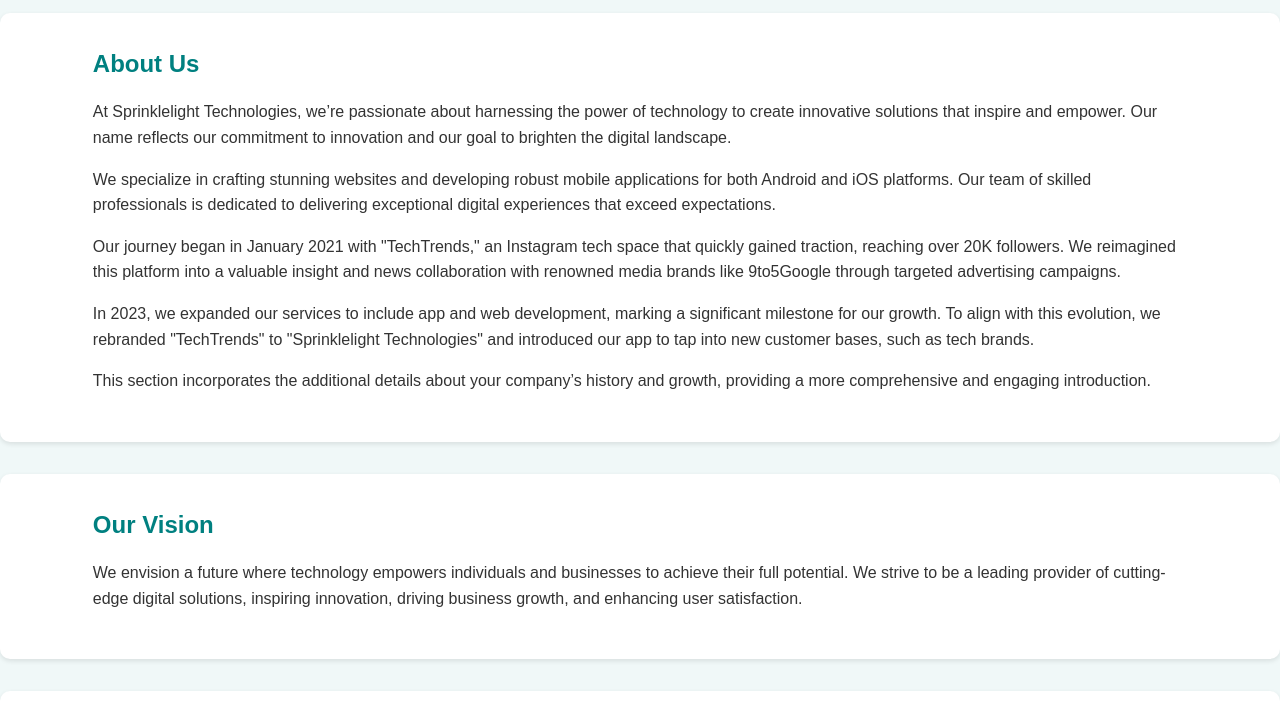
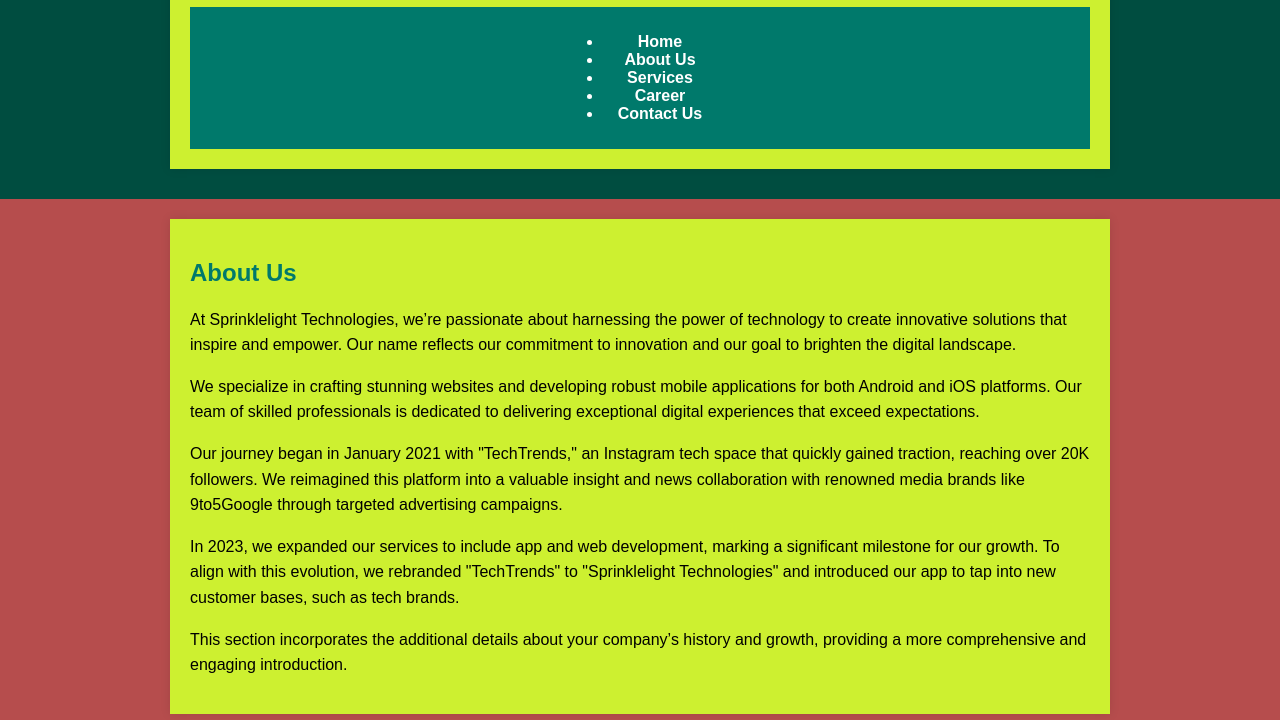
Before and after one commit to SprinkleLight-Technologies/official-website, a plain HTML site: page AboutUs.html in a window 1280 px wide. Shown: the part 123-843 px from the top of the page. Drawn offline with Linux system fonts and the light colour scheme.

Commit message:
ui update

```diff
--- a/AboutUs.css
+++ b/AboutUs.css
@@ -1,86 +1,40 @@
-/* General styles */
-* {
+body {
+    font-family: Arial, sans-serif;
     margin: 0;
     padding: 0;
-    box-sizing: border-box;
-    font-family: Arial, sans-serif;
+    background-color: #b64d4d;
 }
-
-body {
-    background-color: #f0f8f8;
-    color: #333;
+.header {
+    background-color: #004d40;
+    color: white;
+    padding: 10px 0;
+    text-align: center;
+}
+.header img {
+    height: 50px;
+}
+.nav {
+    display: flex;
+    justify-content: center;
+    background-color: #00796b;
+    padding: 10px 0;
+}
+.nav a {
+    color: white;
+    text-decoration: none;
+    margin: 0 15px;
+    font-weight: bold;
+}
+.container {
+    max-width: 900px;
+    margin: 20px auto;
+    background-color: rgb(205, 240, 48);
+    padding: 20px;
+    box-shadow: 0 0 10px rgba(0, 0, 0, 0.1);
+}
+h2 {
+    color: #00796b;
+}
+p {
     line-height: 1.6;
 }
-
-.container {
-    width: 90%;
-    max-width: 1200px;
-    margin: 0 auto;
-}
-
-/* Header styles */
-.header {
-    background-color: #008080;
-    color: #fff;
-    padding: 1rem 0;
-    position: sticky;
-    top: 0;
-    z-index: 1000;
-}
-
-.header .logo h1 {
-    font-size: 1.5rem;
-    text-align: center;
-}
-
-.nav {
-    text-align: center;
-    margin-top: 0.5rem;
-}
-
-.nav-links {
-    list-style: none;
-    display: inline-flex;
-    gap: 1.5rem;
-    justify-content: center;
-}
-
-.nav-links a {
-    text-decoration: none;
-    color: white;
-    font-weight: bold;
-    padding: 0.5rem 1rem;
-    transition: all 0.3s ease;
-}
-
-.nav-links a:hover {
-    color: #FFD700;
-    background-color: white;
-    border-radius: 5px;
-}
-
-/* Section styles */
-.section {
-    background-color: #fff;
-    margin: 2rem 0;
-    padding: 2rem;
-    border-radius: 10px;
-    box-shadow: 0 2px 5px rgba(0, 0, 0, 0.1);
-}
-
-.section h2 {
-    color: #008080;
-    margin-bottom: 1rem;
-}
-
-.section p {
-    margin-bottom: 1rem;
-}
-
-/* Footer styles */
-.footer {
-    text-align: center;
-    padding: 1rem 0;
-    background-color: #008080;
-    color: white;
-}
--- a/styles.css
+++ b/styles.css
@@ -88,6 +88,7 @@
     align-items: center;
     padding: 50px;
     background-color: #f9f9f9;
+    margin-left: 0%;
 }
 
 .hero-content {
@@ -439,3 +440,12 @@
     font-size: 0.9rem;
     color: #aaaaaa;
 }
+.container {
+    max-width: 1100px;
+    margin: 20px auto;
+    margin-bottom: 0%;
+    background-color: rgb(255, 255, 255);
+    padding-top: 20px;
+    box-shadow: 0 0 10px rgba(0, 0, 0, 0.1);
+    border-radius: 20px;
+}
```
Also changed, not shown: home.html (+6 -5 lines).
